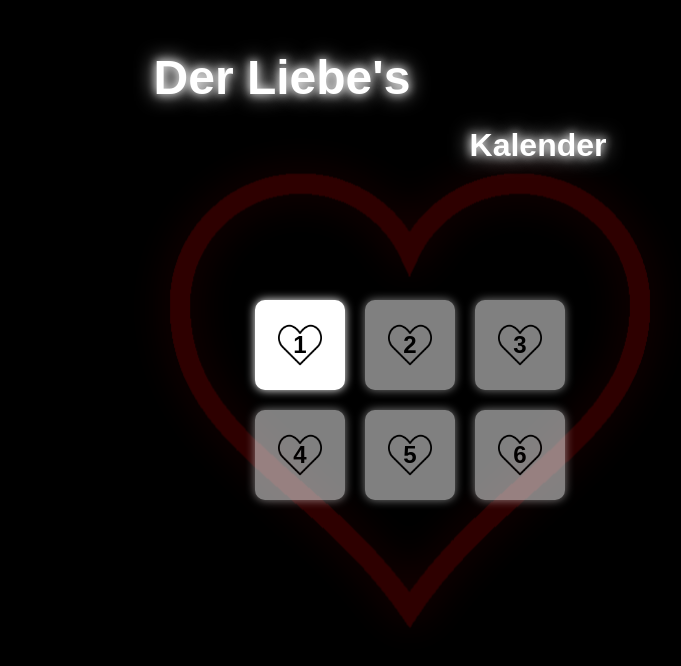
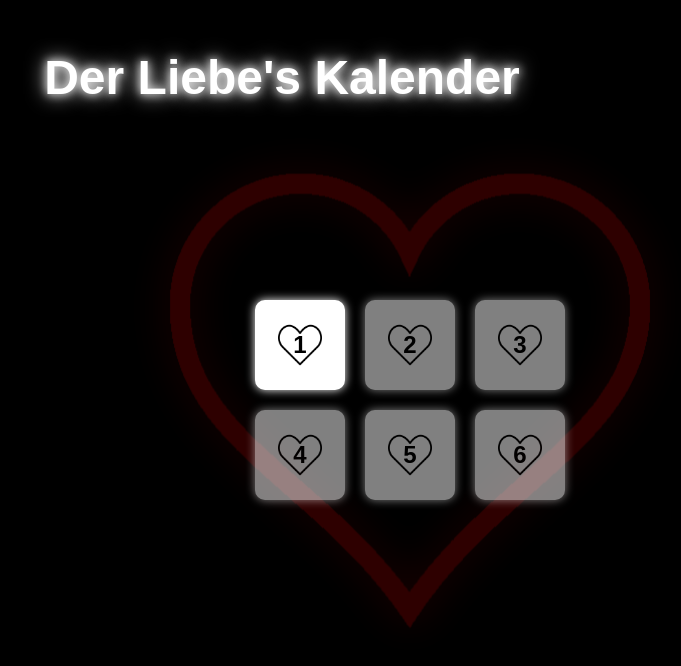
Before and after one commit to Zedrxs/ILOVEU, a plain HTML site: page index.html in a window 1280 px wide. Shown: the whole page, without its empty margins (230-911 px from the left). Drawn offline with Linux system fonts and the light colour scheme.

Commit message:
Update index.html

```diff
--- a/index.html
+++ b/index.html
@@ -8,8 +8,7 @@
 </head>
 <body>
   <div class="background" id="background">
-    <h2 class="Uberschrift">Der Liebe's</h2>
-    <h2 class="Uberschrift2">Kalender</h2>
+    <h2 class="Uberschrift">Der Liebe's Kalender</h2>
     <img src="herz.png" alt="Leuchtendes Herz" class="heart" id="heart" />
     <div class="button-container" id="buttonContainer">
       <button class="glow-button" data-date="2025-08-03" data-text="Viel Text für Button 1..."><span class="btn-label">1</span><img src="icon.png" alt="Icon" /></button>
```
